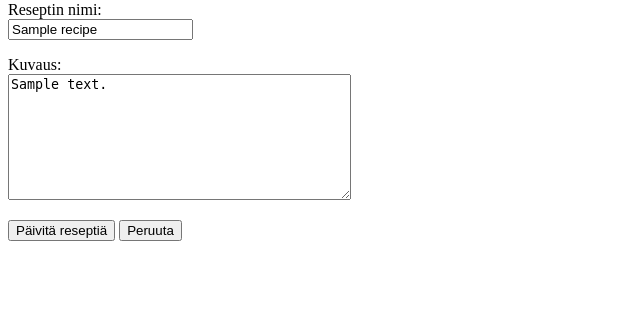
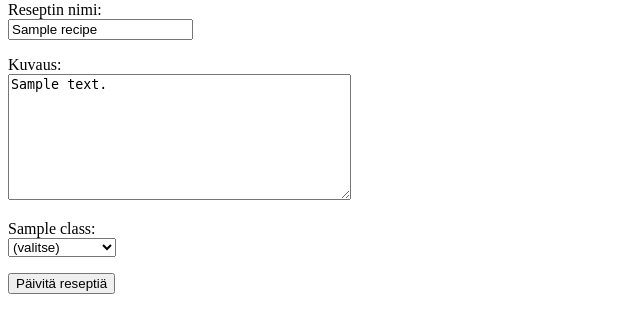
Before and after one commit to villeoikkonen/metapie, a Flask app: template templates/edit_recipe.html in a window 1280 px wide. Shown: the part 164-497 px from the top of the page, without its empty margins (0-640 px from the left). Run offline with Flask 3, Linux system fonts and the light colour scheme; the template is opened without the code that fills it: most values are stand-ins (such as "Sample title", 1, 10 or a date in 2020).

Commit message:
Add classes to edit page

```diff
--- a/app.py
+++ b/app.py
@@ -115,7 +115,15 @@ def edit_recipe(recipe_id):
         abort(404)
     if recipe["user_id"] != session["user_id"]:
         abort(403)
-    return render_template("edit_recipe.html", recipe=recipe)
+
+    all_classes = recipes.get_all_classes()
+    classes = {}
+    for my_class in all_classes:
+        classes[my_class] = ""
+    for entry in recipes.get_classes(recipe_id):
+        classes[entry["title"]] = entry["value"]
+
+    return render_template("edit_recipe.html", recipe=recipe, all_classes=all_classes, classes=classes)
 
 @app.route("/update_recipe", methods=["POST"])
 def update_recipe():
@@ -132,8 +140,14 @@ def update_recipe():
     description = request.form["description"]
     if not description or len(description) > 1000:
         abort(403)
-    user_id = session["user_id"]
-    recipes.update_recipe(recipe_id, title, description, None)
+
+    classes = []
+    for entry in request.form.getlist("classes"):
+        if entry:
+            parts = entry.split(":")
+            classes.append((parts[0], parts[1]))
+
+    recipes.update_recipe(recipe_id, title, description, classes)
     return redirect("/recipe/" + str(recipe_id))
 
 # Remove recipe
--- a/recipes.py
+++ b/recipes.py
@@ -46,6 +46,12 @@ def update_recipe(recipe_id, title, description, classes):
                             WHERE id = ?"""
     db.execute(sql, [title, description, recipe_id])
 
+    sql = "DELETE FROM recipe_classes WHERE recipe_id = ?"
+    db.execute(sql, [recipe_id])
+    sql = "INSERT INTO recipe_classes (recipe_id, title, value) VALUES (?, ?, ?)"
+    for title, value in classes:
+        db.execute(sql, [recipe_id, title, value])
+
 def remove_recipe(recipe_id):
     sql = "DELETE FROM recipes WHERE id = ?"
     db.execute(sql, [recipe_id])
--- a/templates/edit_recipe.html
+++ b/templates/edit_recipe.html
@@ -14,7 +14,21 @@
     <textarea name="description" rows="8" cols="40" maxlength="1000" required>{{ recipe.description }}</textarea>
   </p>
   <input type="hidden" name="recipe_id" value="{{ recipe.id }}" />
+  {% for class in all_classes %}
+  <p>
+    {{ class }}: <br />
+    <select name="classes">
+      <option value="">(valitse)</option>
+    {% for option in all_classes[class] %}
+      {% if classes[class] == option %}
+      <option value="{{ class }}:{{ option }}" selected>{{ option }}</option>
+      {% else %}
+      <option value="{{ class }}:{{ option }}">{{ option }}</option>
+      {% endif %}
+    {% endfor %}
+    </select>
+  </p>
+  {% endfor %}
   <input type="submit" value="Päivitä reseptiä" />
-  <input type="submit" name="back" value="Peruuta">
 </form>
 {% endblock %}
```
